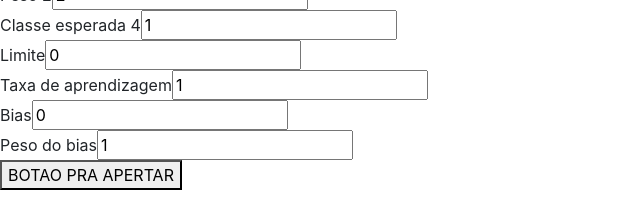
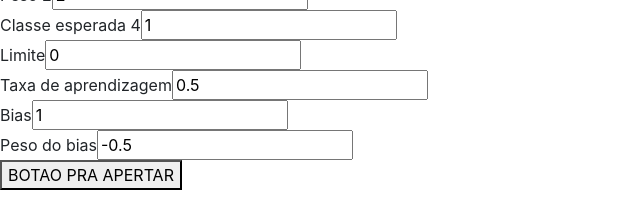
Before and after one commit to basilioarth/Perceptron-classifier, a React (Create React App) app: page / in a window 1280 px wide. Shown: the part 380-590 px from the top of the page, without its empty margins (0-640 px from the left). Built offline with nearby package versions, Linux system fonts and the light colour scheme.

Commit message:
update changes

```diff
--- a/package.json
+++ b/package.json
@@ -11,6 +11,7 @@
     "@types/react": "^17.0.11",
     "@types/react-dom": "^17.0.8",
     "react": "^17.0.2",
+    "react-chartjs-2": "^3.0.3",
     "react-dom": "^17.0.2",
     "react-scripts": "4.0.3",
     "typescript": "^4.3.4",
--- a/public/index.html
+++ b/public/index.html
@@ -6,6 +6,7 @@
     <meta name="viewport" content="width=device-width, initial-scale=1" />
     <link href="https://cdn.jsdelivr.net/npm/bootstrap@5.0.2/dist/css/bootstrap.min.css" rel="stylesheet" integrity="sha384-EVSTQN3/azprG1Anm3QDgpJLIm9Nao0Yz1ztcQTwFspd3yD65VohhpuuCOmLASjC" crossorigin="anonymous">
     <script src="https://cdn.jsdelivr.net/npm/bootstrap@5.0.2/dist/js/bootstrap.bundle.min.js" integrity="sha384-MrcW6ZMFYlzcLA8Nl+NtUVF0sA7MsXsP1UyJoMp4YLEuNSfAP+JcXn/tWtIaxVXM" crossorigin="anonymous"></script>
+    <script src="https://cdn.jsdelivr.net/npm/chart.js"></script>
     <meta name="theme-color" content="#000000" />
     <meta
       name="description"
--- a/src/App.tsx
+++ b/src/App.tsx
@@ -7,12 +7,12 @@ const App = () => {
     const [isNeuronReady, setIsNeuronReady] = useState<boolean>(false);
 
     const [states, setStates] = useState<State[]>([]);
-    const [entryBias, setEntryBias] = useState<number>(0);
+    const [entryBias, setEntryBias] = useState<number>(1);
 
-    const [weightBias, setWeightBias] = useState<number>(1);
+    const [weightBias, setWeightBias] = useState<number>(-0.5);
 
     const [threshold, setThreshold] = useState<number>(0);
-    const [learningRate, setLearningRate] = useState<number>(1);
+    const [learningRate, setLearningRate] = useState<number>(0.5);
 
     const [weightOne, setWeightOne] = useState<number>(3);
     const [weightTwo, setWeightTwo] = useState<number>(2);
@@ -36,10 +36,10 @@ const App = () => {
     })
 
     const treinar = () => {
-      states.push({entry_one: entries.entry1, entry_two: entries.entry2, expected_class: classes.classe1});;
-      states.push({entry_one: entries.entry3, entry_two: entries.entry4, expected_class: classes.classe2});;
-      states.push({entry_one: entries.entry5, entry_two: entries.entry6, expected_class: classes.classe3});;
-      states.push({entry_one: entries.entry7, entry_two: entries.entry8, expected_class: classes.classe4});;
+      states.push({entry_one: entries.entry1, entry_two: entries.entry2, expected_class: classes.classe1});
+      states.push({entry_one: entries.entry3, entry_two: entries.entry4, expected_class: classes.classe2});
+      states.push({entry_one: entries.entry5, entry_two: entries.entry6, expected_class: classes.classe3});
+      states.push({entry_one: entries.entry7, entry_two: entries.entry8, expected_class: classes.classe4});
       setIsNeuronReady(true);
     }
 
--- a/src/components/neuron.tsx
+++ b/src/components/neuron.tsx
@@ -1,7 +1,7 @@
 import React, { useState, useEffect } from 'react';
 import { State } from '../models/State';
 import { Neuron } from '../models/Neuron';
-
+import { Line } from 'react-chartjs-2';
 interface Props {
     states: State[]
     entryBias: number
@@ -12,15 +12,69 @@ interface Props {
     weight_two: number
 }
 
+
+
 export default function NeuronComponent({ states, entryBias, weightBias, threshold, learningRate, weight_one, weight_two }: Props) {
 
-    const [neuron] = useState<Neuron>(() => new Neuron(states, entryBias, weightBias, threshold, learningRate, weight_one, weight_two));
+    const [neuron] = useState<Neuron>(() => new Neuron(states, threshold, learningRate, entryBias, weightBias, weight_one, weight_two));
+    // const [config, setConfig] = useState({});
 
-    useEffect(() => {neuron.train(); console.log(neuron.getEpochs())});
+    useEffect(() => {
+        neuron.train();
+        // const x = [];
+        // const y = [];
+
+        // const epochs = neuron.getEpochs();
+
+        // const ultimaEpoca = epochs[epochs.length - 1];
+
+        // const states = ultimaEpoca.getStates();
+
+        // const state = states[0];
+
+        // y.push(0);
+        // x.push((((state.weight_bias || 0) * entryBias) * -1)/(state.weight_one || 0))
+        // y.push((((state.weight_bias || 0) * entryBias) * -1)/(state.weight_two || 0))
+        // x.push(0);
+
+        // setConfig({
+        //     labels: x,
+        //     datasets: [
+        //         {
+        //         label: 'Rainfall',
+        //         fill: false,
+        //         lineTension: 0.5,
+        //         backgroundColor: 'rgba(75,192,192,1)',
+        //         borderColor: 'rgba(0,0,0,1)',
+        //         borderWidth: 2,
+        //         data: y
+        //         }
+        //     ]
+        // })
+
+        console.log(neuron.getEpochs())
+    }, []);
 
     return (
         <div className="Neuron">
-            <h1>Neuron Perceptron</h1>
+            {/* <Line
+                style={{
+                    width: '50%',
+                }}
+                type={"line"}
+                data={config}
+                options={{
+                    title: {
+                        display: true,
+                        text: 'Average Rainfall per month',
+                        fontSize: 20
+                    },
+                    legend: {
+                        display: true,
+                        position: 'right'
+                    }
+                }}
+            /> */}
         </div>
     )
 }
--- a/src/models/Epoch.ts
+++ b/src/models/Epoch.ts
@@ -8,7 +8,6 @@ export class Epoch {
     }
 
     public getStates(): State[] {
-        console.log(this.states);
         return this.states;
     }
 
--- a/src/models/Neuron.ts
+++ b/src/models/Neuron.ts
@@ -7,11 +7,19 @@ export class Neuron {
     private threshold: number = 0;
     private learning_rate: number = 0;
     private entry_bias: number = 0;
-    private weight_bias: number = 1;
+    private weight_bias: number = 0;
     private weight_one: number = 0;
     private weight_two: number = 0;
 
-    constructor(states: State[], threshold: number, learning_rate: number, entry_bias: number, weight_bias: number, weight_one: number, weight_two: number) {
+    constructor(
+        states: State[],
+        threshold: number,
+        learning_rate: number,
+        entry_bias: number,
+        weight_bias: number,
+        weight_one: number,
+        weight_two: number
+    ) {
         this.states = states;
         this.threshold = threshold;
         this.learning_rate = learning_rate;
@@ -19,6 +27,11 @@ export class Neuron {
         this.weight_bias = weight_bias;
         this.weight_one = weight_one;
         this.weight_two = weight_two;
+    }
+
+    public test(state: State) {
+        const output = state.entry_one * this.weight_one + state.entry_two * this.weight_two + this.entry_bias * (this.weight_bias ? this.weight_bias : 1);
+        return output > this.threshold ? 1 : 0;
     }
 
     public train() {
@@ -31,8 +44,8 @@ export class Neuron {
     }
 
     private training(){
+
         for (let index = this.states.length - 1; index >= this.states.length - 4; index--) {
-            console.log(this.states);
             this.weighting(this.states[index])
             this.handleWeighting(index);
         }
@@ -53,10 +66,13 @@ export class Neuron {
     }
 
     private handleWeighting(index: number) {
-        const previous = index === 0 ? 0 : index - 1;
-
         this.weight_one = this.weight_one + (this.learning_rate * (this.states[index].error || 0) * this.states[index].entry_one);
         this.weight_two = this.weight_two + (this.learning_rate * (this.states[index].error || 0) * this.states[index].entry_two);
+        this.weight_bias = this.weight_bias + (this.learning_rate * (this.states[index].error || 0) * this.entry_bias);
+
+        this.states[index].weight_one = this.weight_one;
+        this.states[index].weight_two = this.weight_two;
+        this.states[index].weight_bias = this.weight_bias;
     }
 
     public getEpochs(): Epoch[] {
--- a/src/models/State.ts
+++ b/src/models/State.ts
@@ -2,6 +2,9 @@ export interface State {
     entry_one: number
     entry_two: number
     expected_class: number
+    weight_one?: number
+    weight_two?: number
+    weight_bias?: number
     error?: number
     output?: number
     classification?: number
```
Also changed, not shown: 1 other file (tests, documents, lock files or other folders).
